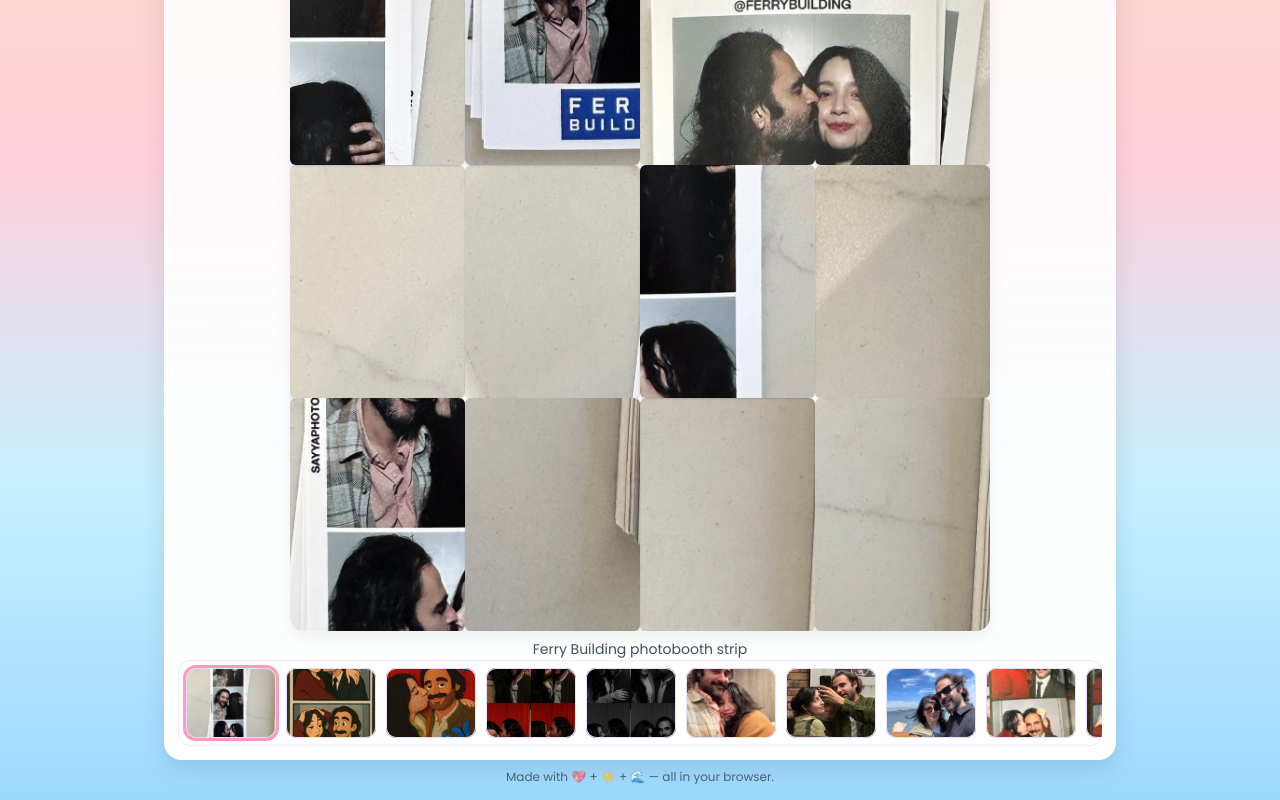
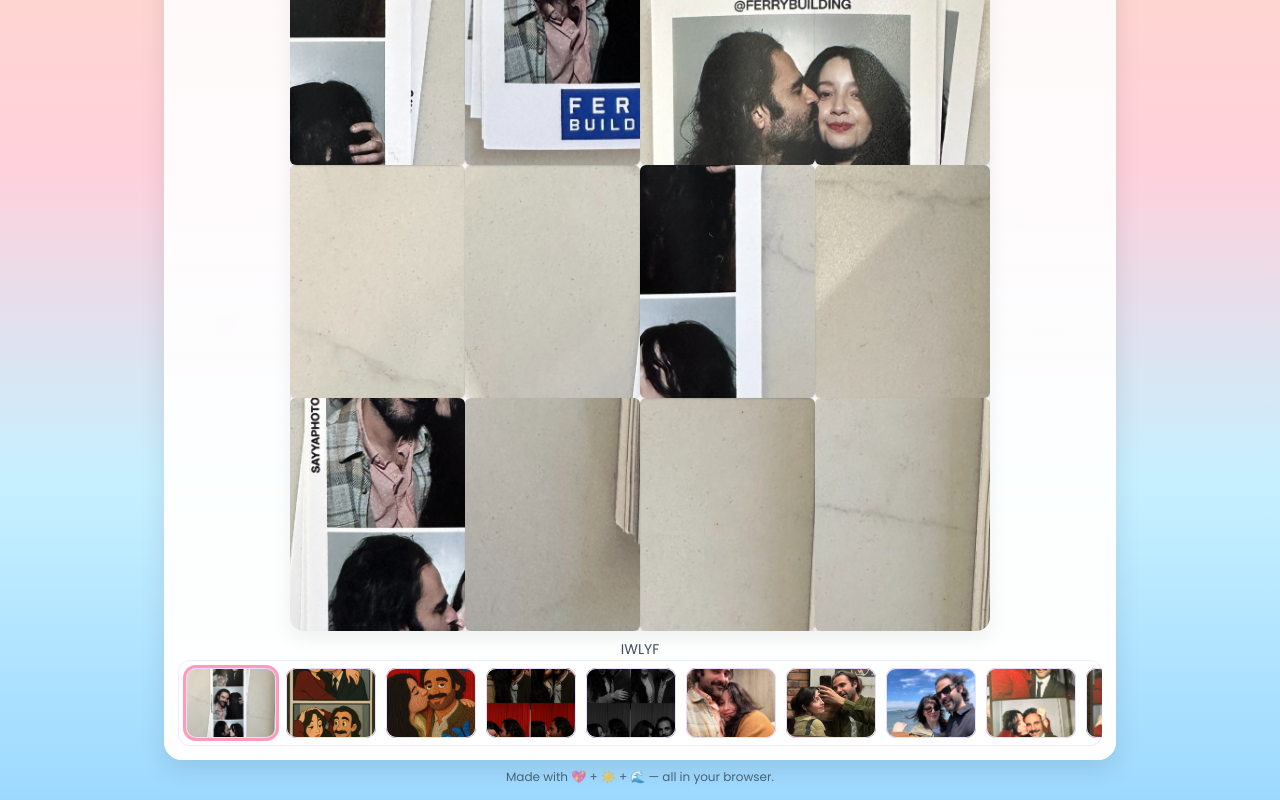
Before and after one commit to harveyspector64/JigsawPuzzle, a plain HTML site: page index.html in a window 1280 px wide. Shown: the part 471-1271 px from the top of the page. Drawn offline with Linux system fonts and the light colour scheme.

Commit message:
Update index.html

```diff
--- a/index.html
+++ b/index.html
@@ -117,70 +117,70 @@
     const DEFAULT_PUZZLES = [
   {
     "src": "assets/photos/01-pb6.jpg",
-    "caption": "Ferry Building photobooth strip",
+    "caption": "IWLYF",
     "rows": 4,
     "cols": 4,
     "rotate": false
   },
   {
     "src": "assets/photos/02-pb5ani.jpg",
-    "caption": "Cartoon photobooth",
+    "caption": "I GOT YOU ALWAYS",
     "rows": 4,
     "cols": 4,
     "rotate": false
   },
   {
     "src": "assets/photos/03-felt1.jpg",
-    "caption": "Felt portrait with butterflies",
+    "caption": "YOU'RE MY BUTTERFLY",
     "rows": 4,
     "cols": 4,
     "rotate": false
   },
   {
     "src": "assets/photos/04-pb4.jpg",
-    "caption": "Photobooth \u2014 red curtain collage",
+    "caption": "SO IN LOVE WITH YOU",
     "rows": 4,
     "cols": 4,
     "rotate": false
   },
   {
     "src": "assets/photos/05-pb3.jpg",
-    "caption": "Photobooth \u2014 black & white collage",
+    "caption": "LOVE ME BABY",
     "rows": 4,
     "cols": 4,
     "rotate": false
   },
   {
     "src": "assets/photos/06-sb1.jpg",
-    "caption": "Cozy elevator selfie",
+    "caption": "GOD ONLY KNOWS",
     "rows": 4,
     "cols": 4,
     "rotate": false
   },
   {
     "src": "assets/photos/07-nb1.jpg",
-    "caption": "Mirror selfie",
+    "caption": "ALWAYS FOREVER",
     "rows": 4,
     "cols": 4,
     "rotate": false
   },
   {
     "src": "assets/photos/08-sf1.jpg",
-    "caption": "Windy day by the bay",
+    "caption": "PERFECT ANGELS",
     "rows": 4,
     "cols": 4,
     "rotate": false
   },
   {
     "src": "assets/photos/09-pb2.jpg",
-    "caption": "Photobooth \u2014 set 2",
+    "caption": "WE'RE #1",
     "rows": 4,
     "cols": 4,
     "rotate": false
   },
   {
     "src": "assets/photos/10-pb1.jpg",
-    "caption": "Photobooth \u2014 set 1",
+    "caption": "GOOD TO MY BABY",
     "rows": 4,
     "cols": 4,
     "rotate": false
```
